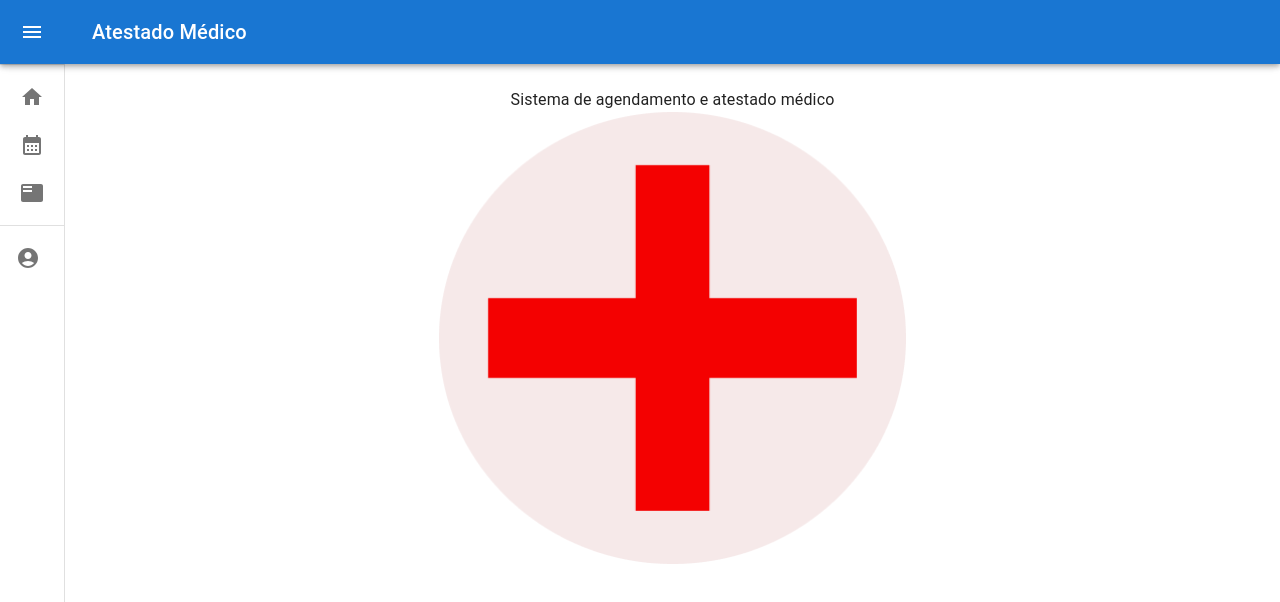
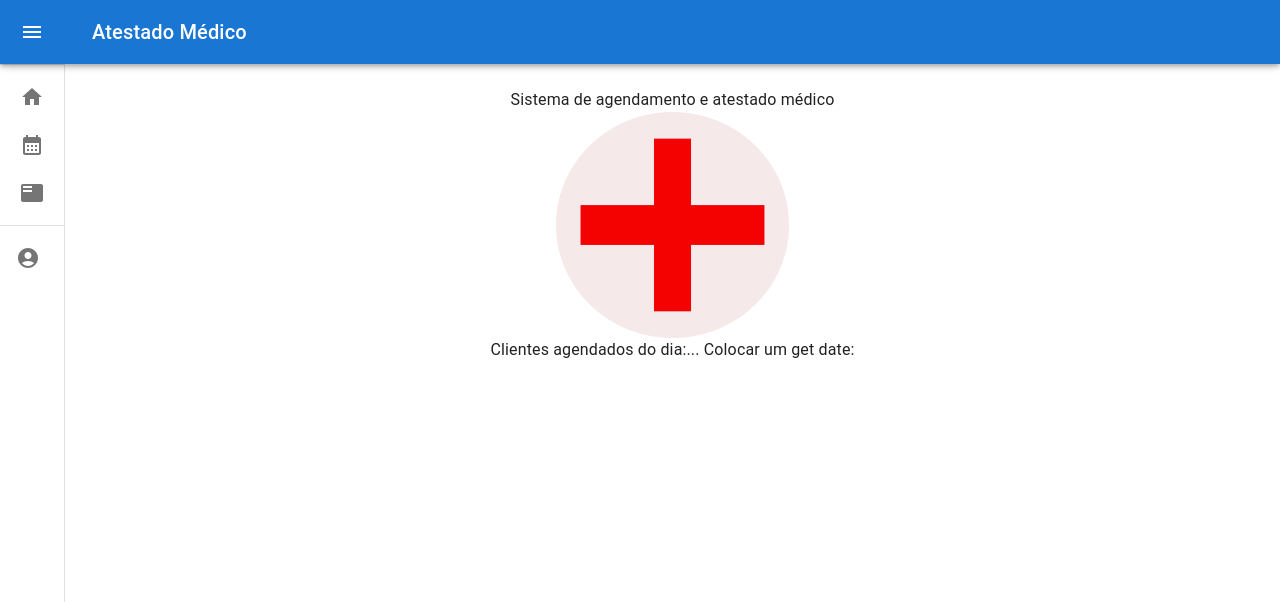
Before and after one commit to mateusvg/electron_sistema_atestado_medico_Type_script-_desktop, a React (Create React App) app: page /home in a window 1280 px wide. Both pictures are taken after typing "name@example.com", "Sample123" into the empty fields and a click on the button "SIGN IN". Shown: the top 602 px of the page. Built offline with nearby package versions, Linux system fonts and the light colour scheme.

Commit message:
todo in home page

```diff
--- a/src/components/HomeLogo.tsx
+++ b/src/components/HomeLogo.tsx
@@ -5,7 +5,9 @@ export default function () {
     return (
             <Stack alignItems={'center'}>
                     Sistema de agendamento e atestado médico
-                    <img src={LogoX} alt="Logo" width={"40%"} />
+                    <img src={LogoX} alt="Logo" width={"20%"} />
+                    Clientes agendados do dia:...
+                    Colocar um get date:
             </Stack>
     )
 }
```
